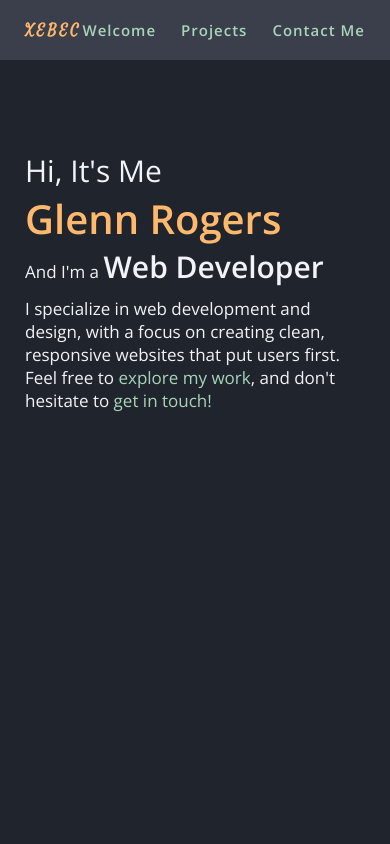
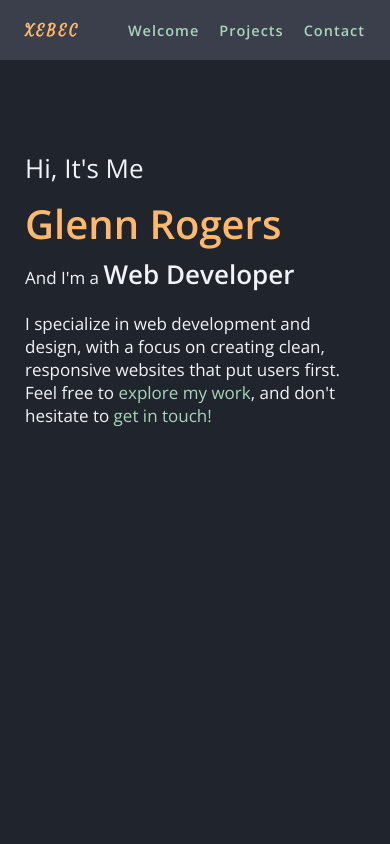
Before and after one commit to Xebec134/Xebec134.github.io, a plain HTML site: page index.html in a window 390 px wide. Shown: the top 844 px of the page. Drawn offline with nearby package versions, Linux system fonts and the light colour scheme.

Commit message:
Updated style.css

```diff
--- a/index.html
+++ b/index.html
@@ -13,7 +13,7 @@
         <ul>
             <li><a class="navlink" href="#welcome-section">Welcome</a></li>
             <li><a class="navlink" href="#projects">Projects</a></li>
-            <li><a class="navlink" href="#contact">Contact Me</a></li>
+            <li><a class="navlink" href="#contact">Contact</a></li>
         </ul>
     </nav>
 
@@ -48,7 +48,7 @@
     </section>
 
     <section id="contact">
-        <h2>Contact Me</h2>
+        <h2>Contact</h2>
         <div class="contacts">
             <a href="https://github.com/Xebec134" class="profile-link" target="_blank">
                 <i class="fa-brands fa-github"></i>
@@ -58,8 +58,8 @@
                 <i class="fa-brands fa-linkedin"></i>
             </a>
 
-            <a href="https://discord.com/" class="profile-link" target="_blank">
-                <i class="fa-brands fa-discord"></i>
+            <a href="mailto:glennrogers134@gmail.com" class="profile-link" target="_blank">
+                <i class="fa-solid fa-envelope"></i>
             </a>
         </div>
     </section>
--- a/style.css
+++ b/style.css
@@ -93,12 +93,14 @@ section {
 
 #welcome-section .greeting {
     font-size: var(--large-font-size);
+    margin-bottom: 10px;
 }
 
 #welcome-section .name {
     font-size: var(--larger-font-size);
     font-weight: var(--heading-font-weight);
     color: var(--secondary-accent-color);
+    margin-bottom: 5px;
 }
 
 #welcome-section .job {
@@ -107,7 +109,7 @@ section {
 }
 
 #welcome-section .intro {
-    margin-top: 10px;
+    margin-top: 20px;
 }
 
 #welcome-section a {
@@ -194,7 +196,8 @@ h2 {
 
 @media screen and (max-width: 900px) {
     :root {
-        --medium-font-size: 1.5rem;
+        --medium-font-size: 1.45rem;
+        --large-font-size: 2.6rem;
         --largest-font-size: 4rem;
     }
 
@@ -208,14 +211,19 @@ h2 {
 
     .brand {
         font-size: var(--medium-font-size);
+        margin-right: 13px;
     }
 
     #navbar ul {
-        gap: 25px;
+        gap: 20px;
     }
 
     #welcome-section .name {
         font-size: var(--largest-font-size);
+    }
+
+    #welcome-section .job {
+        font-size: var(--large-font-size);
     }
 
     .projects-div {
```
